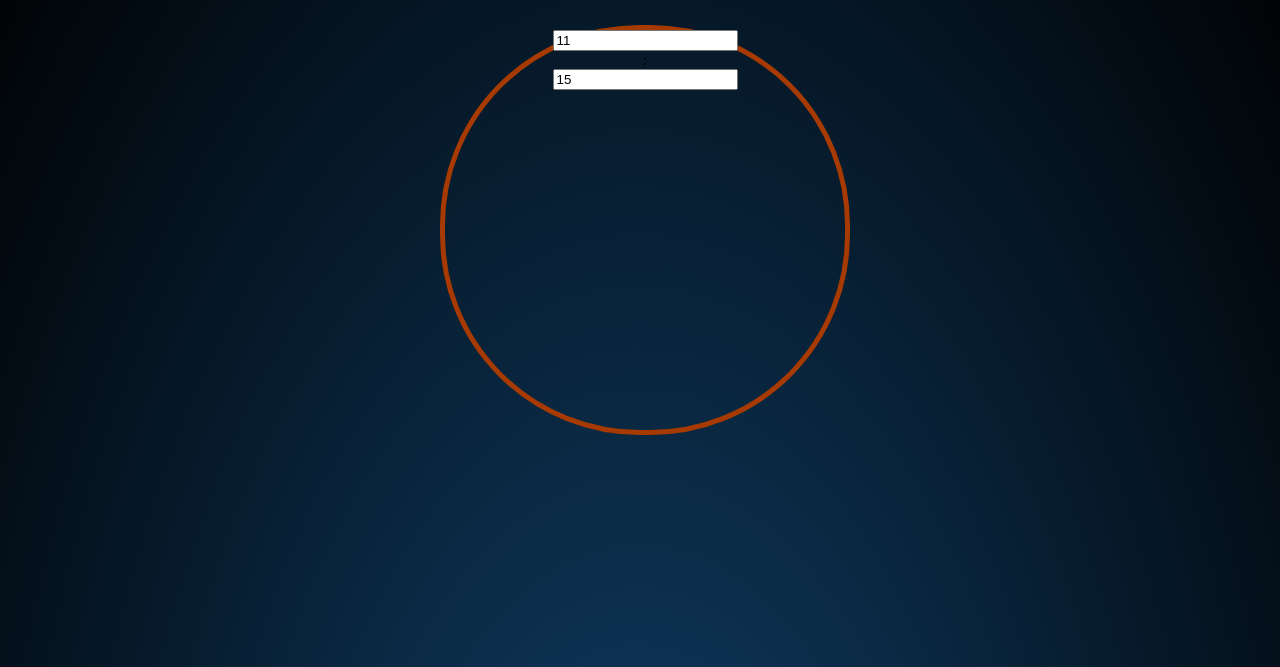
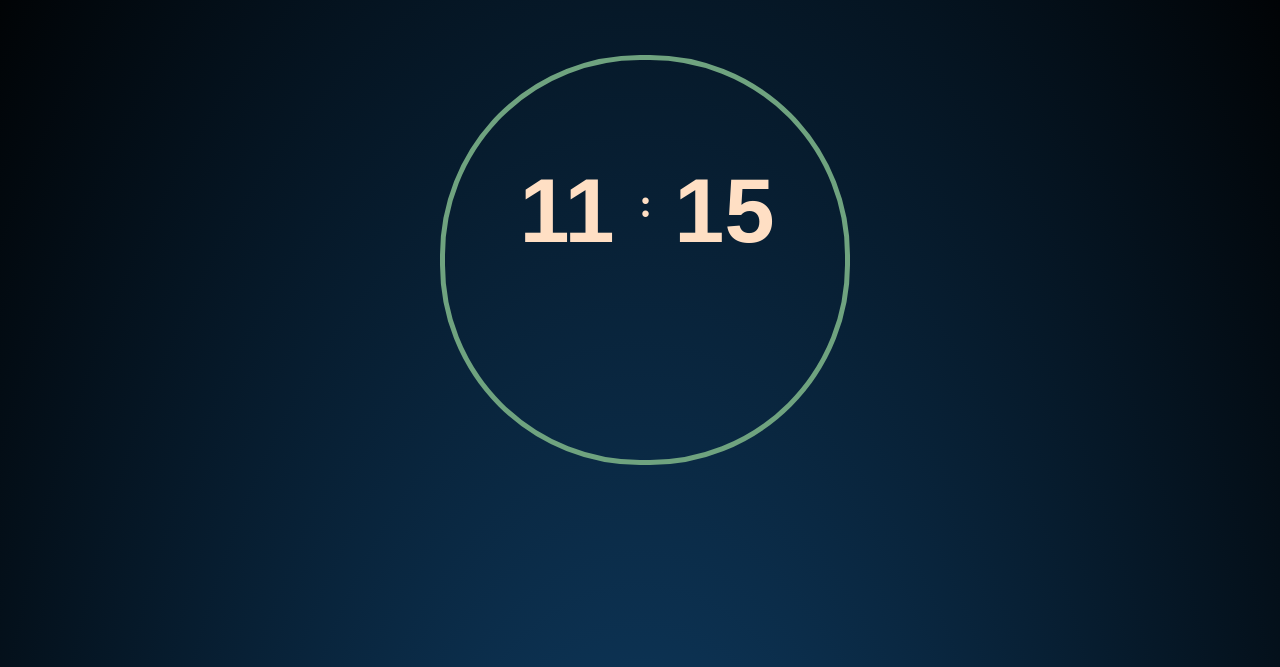
Before and after one commit to Valentina-2608/Timer_1, a plain HTML site: page index.html in a window 1280 px wide. Shown: the part 133-800 px from the top of the page. Drawn offline with Linux system fonts and the light colour scheme.

Commit message:
Change some styles, add styles for block elements

```diff
--- a/css/style.css
+++ b/css/style.css
@@ -30,9 +30,40 @@ body {
     width:400px;
     height:400px;
     position: absolute;
-    top:150px;
+    top:180px;
     left:300px;
     text-align: center;
-    border:5px solid #A63A00;
+    border:5px solid #6FA37F;
     border-radius: 200px;
 }
+
+.elements{
+    width:300px;
+    height:100px;
+    position: absolute;
+    top:110px;
+    left:50px;
+}
+
+#minutes, #seconds{
+    float:left;
+    height:50px;
+    margin-left:20px;
+    font-size:90px;
+    width:100px;
+    height:80px;
+    background: none;
+    color:#FFDFC4;
+    border:none;
+    text-align:center;
+    font-weight: bold;
+}
+
+.symbol{
+    float:left;
+    margin-left:20px;
+    color:#FFDFC4;
+    font-size:40px;
+    padding-top:10px;
+    font-weight: bold;
+}
```
